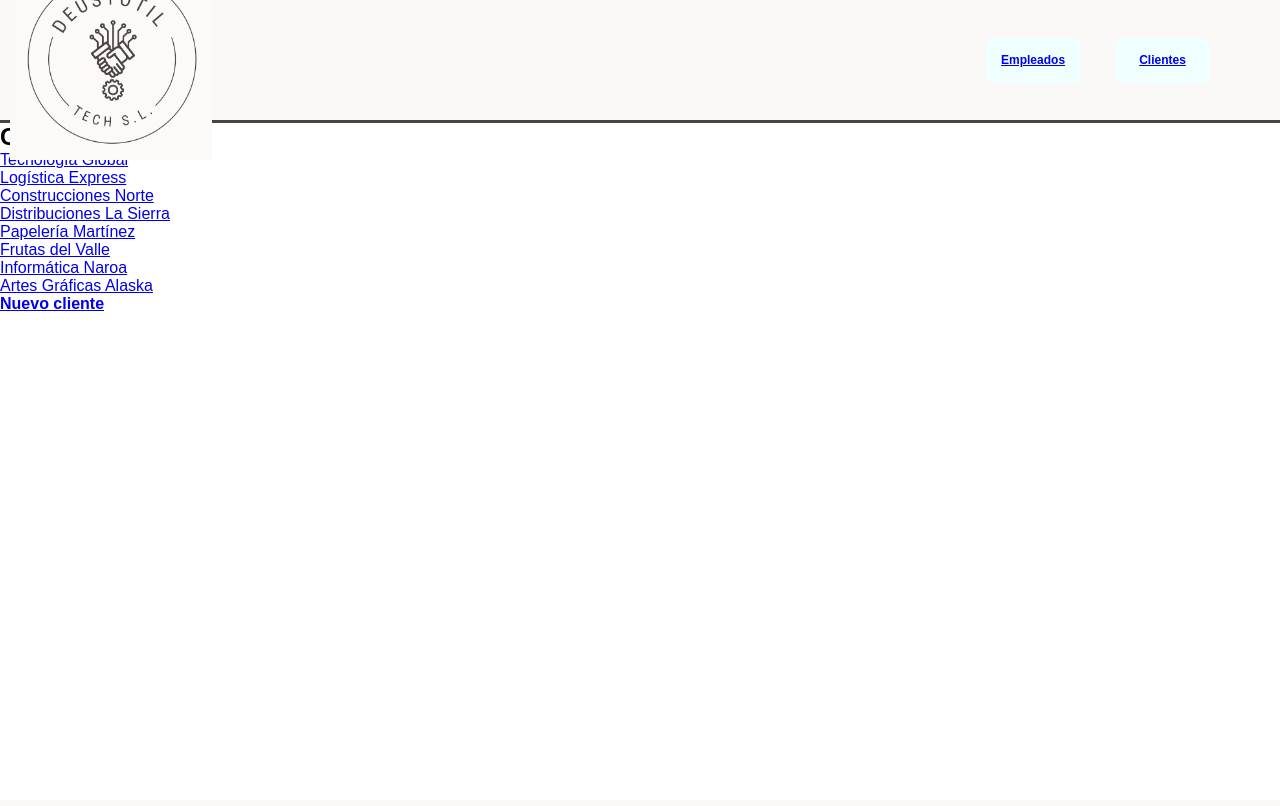
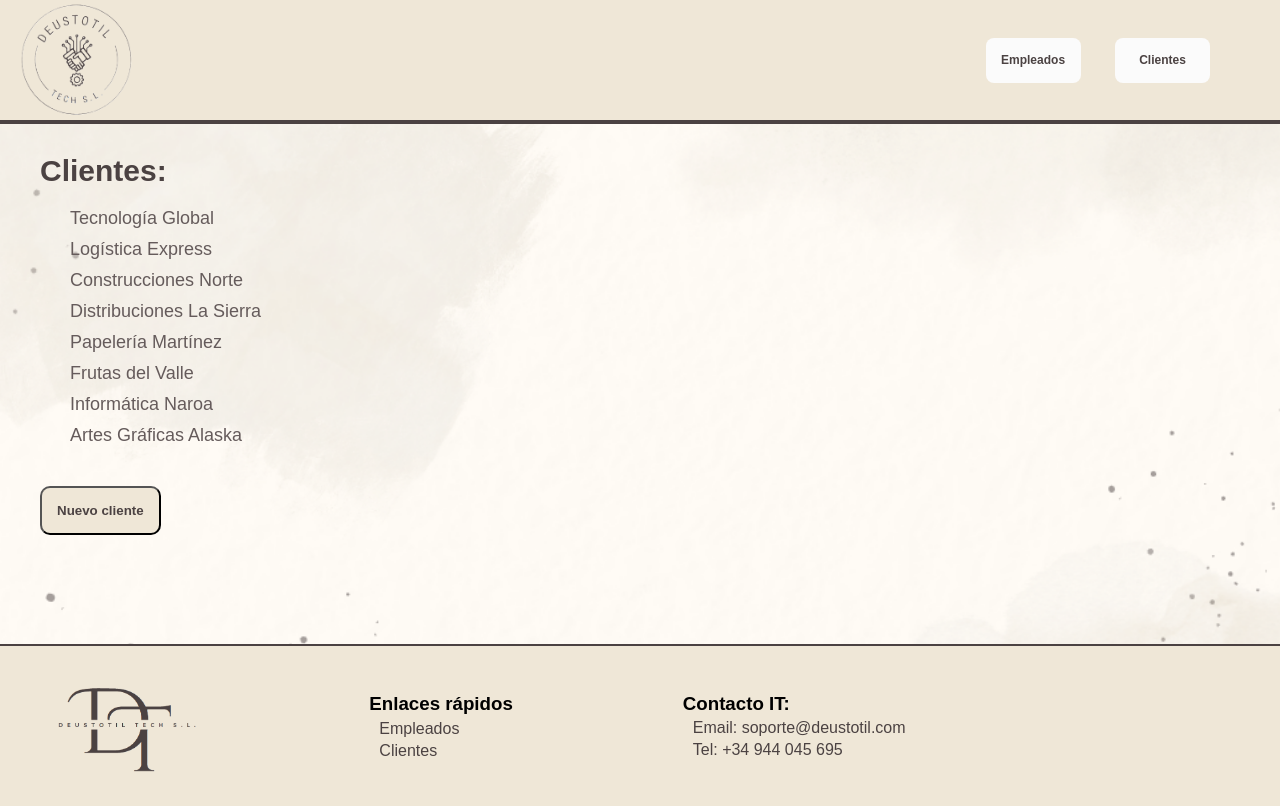
Before and after one commit to alaiayeregui/IW-grupo2, a Django app: page /deustotil/clientes in a window 1280 px wide. Before the commit the page ends 311 px from the top, so only its background shows below. Run offline with Django 5.2, Linux system fonts and the light colour scheme; data comes from the database, SQL or seed files in the repository.

Commit message:
Estilo base

```diff
--- a/deustotil/appdeustotil/static/css/styles.css
+++ b/deustotil/appdeustotil/static/css/styles.css
@@ -11,8 +11,8 @@ html, body{
 header{
     width: 100%;
     height: 15%;
-    background-color: #fbf8f8;
-    border-bottom: 3px solid #4b4242;
+    background-color: #efe7d7;
+    border-bottom: 4px solid #4b4242;
     display: flex;
     flex-direction: row;
     justify-content: space-between;
@@ -22,7 +22,7 @@ header{
 }
 
 header img{
-    height: 200px;
+    height: 130px;
     margin-left: 20px;
     margin:10px;
 
@@ -40,7 +40,7 @@ header button{
     border-radius: 8px;
     font-weight: 600;
     margin-right: 30px;
-    background-color: azure;
+    background-color: #fbfbfb;
     border: none;
 }
 
@@ -49,7 +49,124 @@ header button :hover{
     text-decoration: underline;
 }
 
-/* header button a{
+header button a{
     text-decoration: none;
-    color: rgb(151, 0, 71);
-} */
+    color: #4b4242;
+}
+
+footer{
+    background-color: #efe7d7;
+    border-top: 2px solid #4b4242;
+    height: 20%;
+    margin-top: auto;
+    display: flex;
+    flex-direction: row;
+    align-items: center;
+}
+
+footer img{
+    height: 100px;
+}
+
+footer section ul{
+    list-style: none;
+    margin-left: 10px;
+    margin-top: 5px;
+}
+
+footer section ul li{
+    margin-top: 4px;
+}
+
+footer section p{
+    margin-top: 4px;
+    color: #4b4242;
+    margin-left: 10px;
+}
+
+footer section a{
+    text-decoration: none;
+    color: #4b4242;
+}
+
+footer section a:hover{
+    text-decoration: underline;
+}
+
+footer section{
+    margin: 20px 50px;
+    margin-right: 120px;
+}
+
+article{
+    height: 65%;
+    background-image: url('../imagenes/fondo.png');
+    background-size: cover;
+    background-repeat: no-repeat;
+    background-position: center;
+}
+
+article section{
+    padding: 30px;
+    margin-left: 10px;
+    color:#4b4242;
+}
+
+article section p{
+    margin: 15px 15px;
+    font-size: 17px;
+}
+
+article section h2 {
+    color: #4b4242;
+    font-size: 30px;
+    font-weight: 700;
+    margin-bottom: 20px;
+}
+
+article section h3{
+    margin-top: 30px;
+}
+
+article section ul{
+    list-style: none;
+    margin-left: 30px;
+    margin-bottom: 20px;
+}
+
+article section ul li {
+    margin: 10px 0;
+    font-size: 18px;
+}
+
+article section ul li a {
+    text-decoration: none;
+    color: #655b5b;
+}
+
+article section ul li a:hover{
+    color: #4b4242;
+    text-decoration: underline;
+}
+
+article section button {
+    margin-top: 20px;
+    padding: 15px;
+    background-color: #efe7d7;
+    border-radius: 10px;
+    font-weight: bold;
+}
+
+article section button a{
+    color: #4b4242;
+    text-decoration: none;
+}
+
+article section button:hover {
+    background-color: #4b4242;
+    color: #fbfbfb;
+}
+
+article section button a:hover{
+    color: white
+}
--- a/deustotil/appdeustotil/templates/appdeustotil/cliente_list.html
+++ b/deustotil/appdeustotil/templates/appdeustotil/cliente_list.html
@@ -8,5 +8,5 @@
         </li>
     {% endfor %}
     </ul>
-    <h4><a href="{% url 'crear_cliente'%}">Nuevo cliente</a></h4>
+    <button><a href="{% url 'crear_cliente'%}">Nuevo cliente</a></button>
 {% endblock %}
--- a/deustotil/appdeustotil/templates/appdeustotil/empleado_confirm_delete.html
+++ b/deustotil/appdeustotil/templates/appdeustotil/empleado_confirm_delete.html
@@ -5,6 +5,6 @@
     <form method="post">
         {% csrf_token %}
         <button type="submit">Sí, eliminar</button>
-        <a href="{% url 'empleados' %}">Cancelar</a>
+        <button><a href="{% url 'empleados' %}">Cancelar</a></button>
     </form>
 {% endblock %}
--- a/deustotil/appdeustotil/templates/appdeustotil/empleado_list.html
+++ b/deustotil/appdeustotil/templates/appdeustotil/empleado_list.html
@@ -8,5 +8,5 @@
         </li>
     {% endfor %}
     </ul>
-    <h4><a href="{% url 'crear_empleado'%}">Nuevo empleado</a></h4>
+    <button><a href="{% url 'crear_empleado'%}">Nuevo empleado</a></button>
 {% endblock %}
--- a/deustotil/appdeustotil/templates/base.html
+++ b/deustotil/appdeustotil/templates/base.html
@@ -17,11 +17,27 @@
             </button>
     </header>
     <article>
-        {% block content %}
-        {% endblock %}
+        <section>
+            {% block content %}
+            {% endblock %}
+        </section>
     </article>
     <footer>
-        <!-- código para el footer -->
+        <section>
+        <img src="{% static 'imagenes/logo_letras.png' %}" alt="logo secundario Deustotil">
+        </section>
+        <section>
+            <h3>Enlaces rápidos</h3>
+            <ul>
+                <li><a href="{% url 'empleados' %}">Empleados</a></li>
+                <li><a href="{% url 'clientes' %}">Clientes</a></li>
+            </ul>
+        </section>
+        <section>
+            <h3>Contacto IT:</h3>
+            <p>Email: soporte@deustotil.com</p>
+            <p>Tel: +34 944 045 695</p>
+        </section>
     </footer>
 </body>
 </html>
```
Also changed, not shown: deustotil/appdeustotil/templates/appdeustotil/cliente_detail.html (+8 -9 lines), deustotil/appdeustotil/templates/appdeustotil/empleado_detail.html (+4 -4 lines), deustotil/appdeustotil/static/imagenes/fondo.png (added), deustotil/appdeustotil/static/imagenes/logo.png, deustotil/appdeustotil/static/imagenes/logo2.png (added), deustotil/appdeustotil/static/imagenes/logo_letras.png (added).
